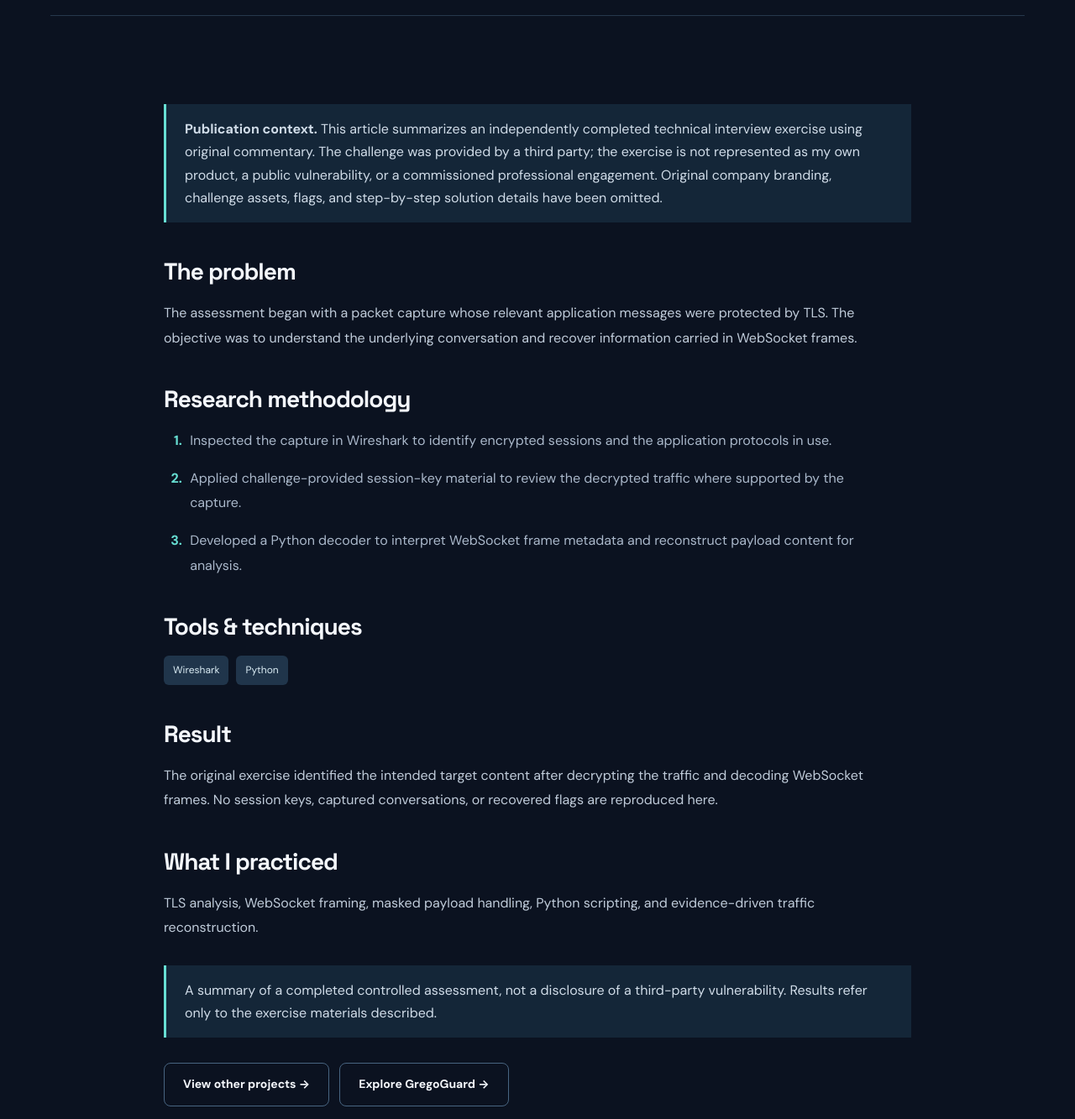
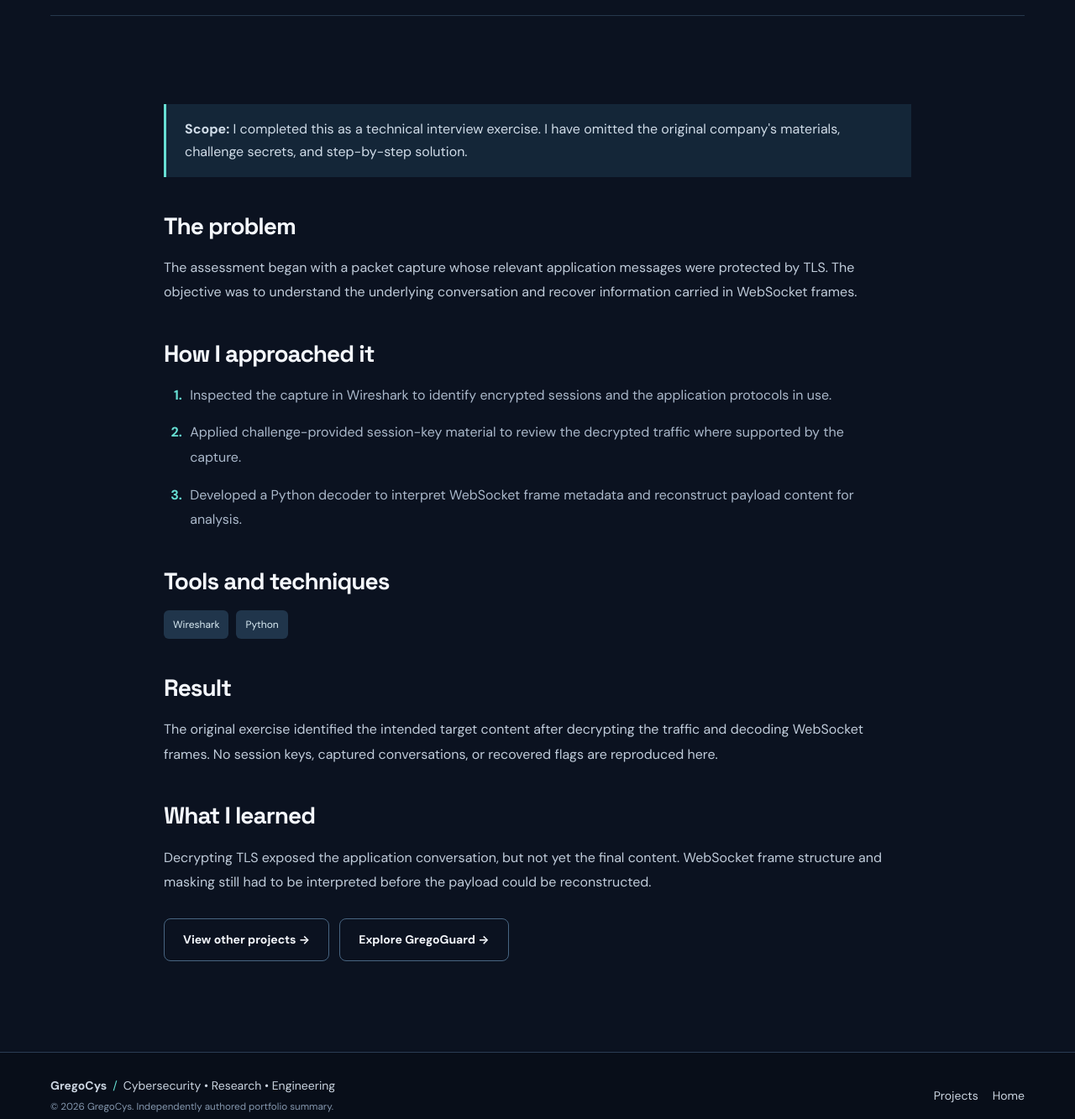
Before and after one commit to GregoCys/GregoCys.Github.io, a plain HTML site: page assessments/tls-websocket.html in a window 1280 px wide. Shown: the part 580-1913 px from the top of the page at 84% size. Drawn offline with Linux system fonts and the light colour scheme.

Commit message:
Replace boilerplate with specific assessment findings

```diff
--- a/assessments/tls-websocket.html
+++ b/assessments/tls-websocket.html
@@ -24,13 +24,13 @@
 <div class="meta"><span>Network Traffic Analysis / Python</span><span>Completed interview exercise</span><span>Third-party challenge</span></div>
 </section>
 <section class="section shell article">
-<div class="notice"><strong>Publication context.</strong> This article summarizes an independently completed technical interview exercise using original commentary. The challenge was provided by a third party; the exercise is not represented as my own product, a public vulnerability, or a commissioned professional engagement. Original company branding, challenge assets, flags, and step-by-step solution details have been omitted.</div>
+<div class="notice"><strong>Scope:</strong> I completed this as a technical interview exercise. I have omitted the original company's materials, challenge secrets, and step-by-step solution.</div>
 <h2>The problem</h2><p>The assessment began with a packet capture whose relevant application messages were protected by TLS. The objective was to understand the underlying conversation and recover information carried in WebSocket frames.</p>
-<h2>Research methodology</h2><ol class="study-steps"><li>Inspected the capture in Wireshark to identify encrypted sessions and the application protocols in use.</li><li>Applied challenge-provided session-key material to review the decrypted traffic where supported by the capture.</li><li>Developed a Python decoder to interpret WebSocket frame metadata and reconstruct payload content for analysis.</li></ol>
-<h2>Tools &amp; techniques</h2><div class="chips"><span>Wireshark</span><span>Python</span></div>
+<h2>How I approached it</h2><ol class="study-steps"><li>Inspected the capture in Wireshark to identify encrypted sessions and the application protocols in use.</li><li>Applied challenge-provided session-key material to review the decrypted traffic where supported by the capture.</li><li>Developed a Python decoder to interpret WebSocket frame metadata and reconstruct payload content for analysis.</li></ol>
+<h2>Tools and techniques</h2><div class="chips"><span>Wireshark</span><span>Python</span></div>
 <h2>Result</h2><p>The original exercise identified the intended target content after decrypting the traffic and decoding WebSocket frames. No session keys, captured conversations, or recovered flags are reproduced here.</p>
-<h2>What I practiced</h2><p>TLS analysis, WebSocket framing, masked payload handling, Python scripting, and evidence-driven traffic reconstruction.</p>
-<div class="notice">A summary of a completed controlled assessment, not a disclosure of a third-party vulnerability. Results refer only to the exercise materials described.</div>
+<h2>What I learned</h2><p>Decrypting TLS exposed the application conversation, but not yet the final content. WebSocket frame structure and masking still had to be interpreted before the payload could be reconstructed.</p>
+
 <div class="actions"><a class="btn secondary" href="../portfolio.html">View other projects →</a><a class="btn secondary" href="../GregoGaurd.html">Explore GregoGuard →</a></div>
 </section>
 </main>
```
